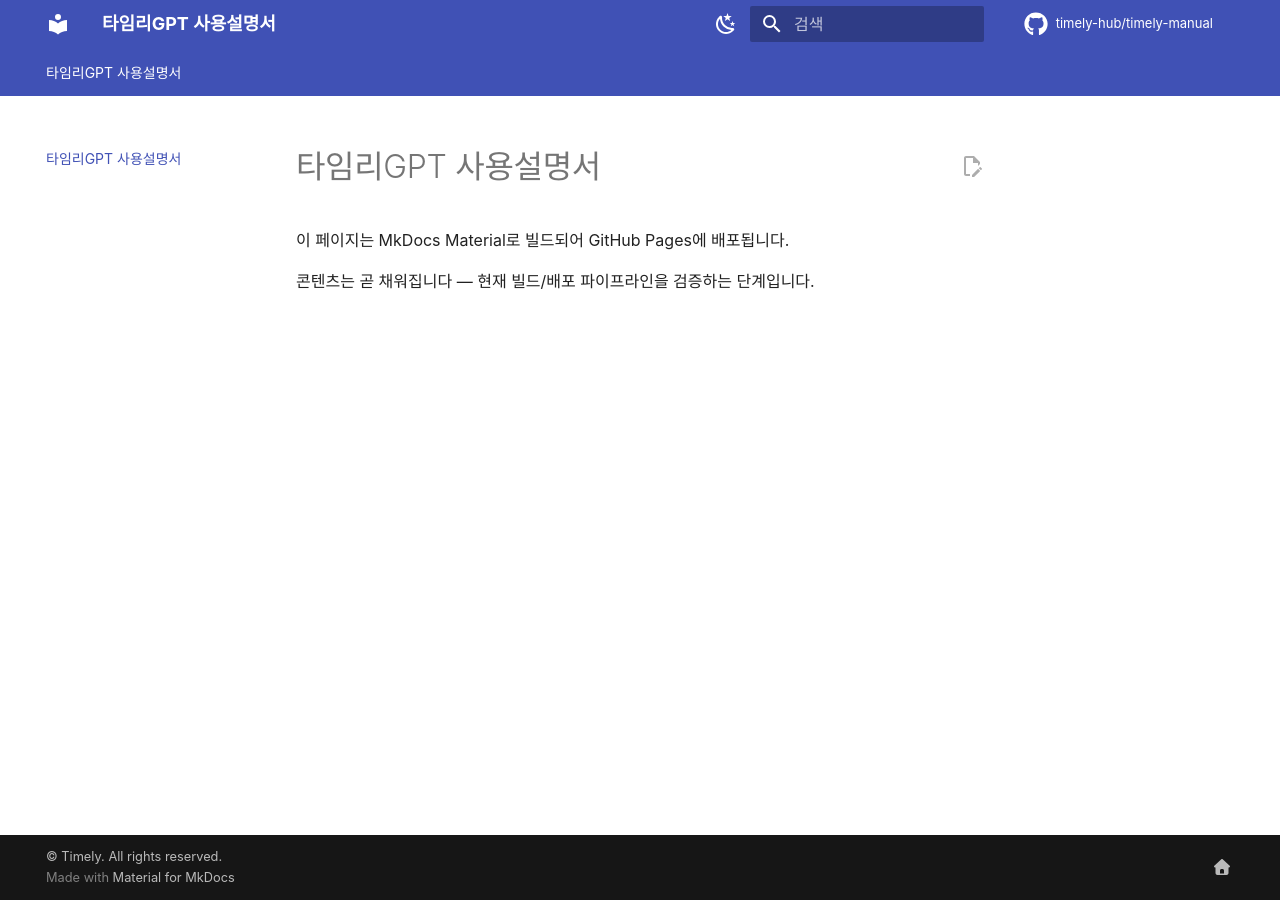
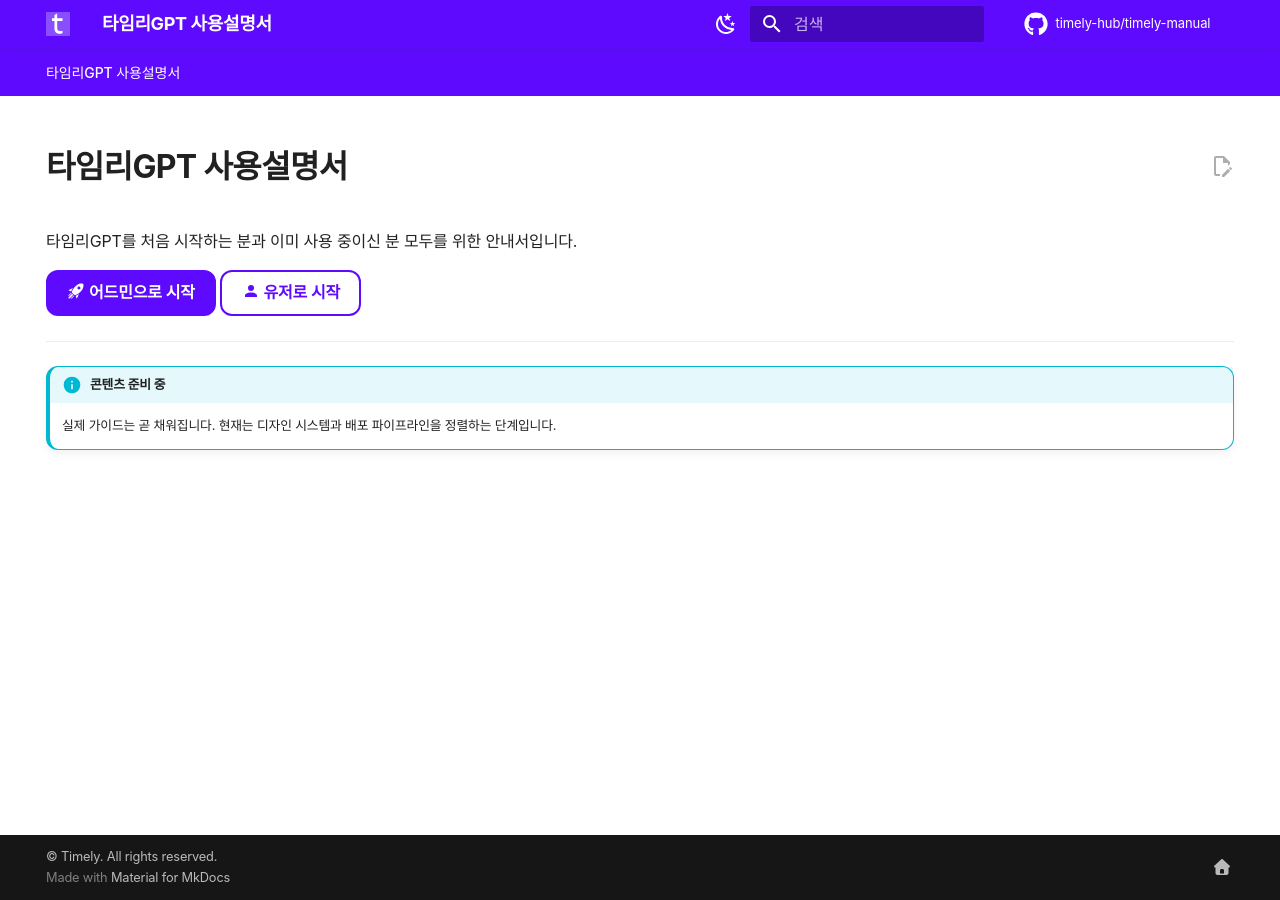
Before and after one commit to timely-hub/timely-manual, an MkDocs documentation site: the page built from docs/index.md, in a window 1280 px wide. Built offline with MkDocs 1.6.1 and Material for MkDocs 9.7.7, drawn with Linux system fonts in a browser that asks for light colours; some web fonts are replaced; comment, search, counter and statistics services are not loaded.

Commit message:
feat(theme): apply Timely brand design system
- Add brand.css mapping mkdocs-material variables to design tokens
  (primary #5e0aff, gray scale, status colors, Pretendard, shadow set)
- Source-of-truth tokens come from timely-gpt-integration/apps/frontend/app/themes/tokens.css
- Use brand favicon.svg/.ico as site logo and favicon
- Light/dark palette switched to 'custom' to receive overrides
- Soft radius + brand-tinted admonitions, tables, buttons
- Update index.md with a CTA hero matching docs-site conventions

Co-Authored-By: Claude Opus 4.7 (1M context) <noreply@anthropic.com>

```diff
--- /dev/null
+++ b/docs/assets/css/brand.css
@@ -0,0 +1,220 @@
+/* ---------------------------------------------------------------------------
+ * Timely brand overrides for MkDocs Material.
+ * Source-of-truth tokens live in timely-gpt-integration/apps/frontend/app/themes/tokens.css.
+ * Keep these in sync with the design system; do not introduce new hex values here.
+ * ------------------------------------------------------------------------- */
+
+:root {
+  /* Brand palette (from tokens.css) */
+  --timely-primary-50: #f8f5ff;
+  --timely-primary-100: #e2d6ff;
+  --timely-primary-300: #b48fff;
+  --timely-primary-500: #5e0aff;
+  --timely-primary-600: #4d00e0;
+  --timely-black: #1b1d1f;
+  --timely-gray-50: #f7f8f9;
+  --timely-gray-100: #e8ebed;
+  --timely-gray-200: #c9cdd2;
+  --timely-gray-300: #56595d;
+  --timely-gray-400: #8e959d;
+  --timely-gray-500: #4d5053;
+  --timely-gray-600: #34373a;
+  --timely-info-500: #124cc0;
+  --timely-success-500: #08875d;
+  --timely-warning-500: #6b4e00;
+  --timely-danger-500: #a11723;
+
+  /* Map onto MkDocs Material variables --------------------------------- */
+  --md-primary-fg-color: var(--timely-primary-500);
+  --md-primary-fg-color--light: var(--timely-primary-300);
+  --md-primary-fg-color--dark: var(--timely-primary-600);
+  --md-primary-bg-color: #ffffff;
+  --md-primary-bg-color--light: rgba(255, 255, 255, 0.7);
+
+  --md-accent-fg-color: var(--timely-primary-500);
+  --md-accent-fg-color--transparent: rgba(94, 10, 255, 0.1);
+  --md-accent-bg-color: #ffffff;
+
+  --md-typeset-a-color: var(--timely-primary-500);
+
+  --md-default-fg-color: var(--timely-black);
+  --md-default-fg-color--light: var(--timely-gray-500);
+  --md-default-fg-color--lighter: var(--timely-gray-400);
+  --md-default-fg-color--lightest: var(--timely-gray-200);
+
+  --md-default-bg-color: #ffffff;
+
+  --md-code-bg-color: var(--timely-gray-50);
+  --md-code-fg-color: var(--timely-black);
+
+  /* Typography */
+  --md-text-font: "Pretendard", -apple-system, BlinkMacSystemFont,
+    "Segoe UI", "Apple SD Gothic Neo", "Noto Sans KR", sans-serif;
+  --md-code-font: "JetBrains Mono", "Menlo", "Consolas", monospace;
+}
+
+/* Dark mode tweaks --------------------------------------------------------- */
+[data-md-color-scheme="slate"] {
+  --md-primary-fg-color: var(--timely-primary-500);
+  --md-primary-fg-color--light: var(--timely-primary-300);
+  --md-primary-fg-color--dark: var(--timely-primary-600);
+
+  --md-accent-fg-color: var(--timely-primary-300);
+  --md-accent-fg-color--transparent: rgba(180, 143, 255, 0.15);
+
+  --md-typeset-a-color: var(--timely-primary-300);
+
+  --md-default-fg-color: rgba(255, 255, 255, 0.92);
+  --md-default-fg-color--light: rgba(255, 255, 255, 0.7);
+
+  --md-default-bg-color: var(--timely-gray-600);
+  --md-code-bg-color: rgba(255, 255, 255, 0.05);
+}
+
+/* ---------------------------------------------------------------------------
+ * Global typography polish — Pretendard prefers tighter tracking.
+ * ------------------------------------------------------------------------- */
+body,
+.md-typeset {
+  letter-spacing: -0.01em;
+  -webkit-font-smoothing: antialiased;
+  -moz-osx-font-smoothing: grayscale;
+}
+
+.md-typeset h1,
+.md-typeset h2,
+.md-typeset h3,
+.md-typeset h4 {
+  letter-spacing: -0.02em;
+  font-weight: 700;
+}
+
+.md-typeset h1 {
+  color: var(--md-default-fg-color);
+}
+
+/* ---------------------------------------------------------------------------
+ * Header & navigation
+ * ------------------------------------------------------------------------- */
+.md-header {
+  box-shadow: 0px 1px 2px 0px rgba(51, 51, 51, 0.06),
+    0px 3px 3px 0px rgba(51, 51, 51, 0.05);
+}
+
+.md-header__title {
+  font-weight: 700;
+  letter-spacing: -0.02em;
+}
+
+/* Top tabs (어드민 가이드 / 유저 가이드 / FAQ ...) */
+.md-tabs {
+  background-color: var(--md-primary-fg-color);
+}
+
+.md-tabs__link {
+  opacity: 0.85;
+  font-weight: 500;
+}
+
+.md-tabs__link--active,
+.md-tabs__link:hover {
+  opacity: 1;
+}
+
+/* ---------------------------------------------------------------------------
+ * Content
+ * ------------------------------------------------------------------------- */
+
+/* Links: brand color, subtle underline on hover */
+.md-typeset a {
+  text-decoration: none;
+  border-bottom: 1px solid transparent;
+  transition: border-color 0.15s ease;
+}
+.md-typeset a:hover {
+  border-bottom-color: currentColor;
+}
+
+/* Buttons (mkdocs-material .md-button) */
+.md-typeset .md-button {
+  border-radius: 12px;
+  font-weight: 600;
+  letter-spacing: -0.01em;
+  padding: 0.5em 1.2em;
+}
+.md-typeset .md-button--primary {
+  background-color: var(--timely-primary-500);
+  border-color: var(--timely-primary-500);
+  color: #ffffff;
+}
+.md-typeset .md-button--primary:hover {
+  background-color: var(--timely-primary-600);
+  border-color: var(--timely-primary-600);
+}
+
+/* Admonitions: softer radius, brand-tinted */
+.md-typeset .admonition,
+.md-typeset details {
+  border-radius: 12px;
+  border-left-width: 4px;
+}
+
+.md-typeset .admonition.note,
+.md-typeset details.note {
+  border-color: var(--timely-info-500);
+}
+.md-typeset .note > .admonition-title,
+.md-typeset .note > summary {
+  background-color: rgba(18, 76, 192, 0.08);
+}
+
+.md-typeset .admonition.tip,
+.md-typeset details.tip {
+  border-color: var(--timely-success-500);
+}
+.md-typeset .tip > .admonition-title,
+.md-typeset .tip > summary {
+  background-color: rgba(8, 135, 93, 0.08);
+}
+
+.md-typeset .admonition.warning,
+.md-typeset details.warning {
+  border-color: var(--timely-warning-500);
+}
+
+.md-typeset .admonition.danger,
+.md-typeset details.danger {
+  border-color: var(--timely-danger-500);
+}
+
+/* Tables: clean look matching design system */
+.md-typeset table:not([class]) {
+  border-radius: 12px;
+  overflow: hidden;
+  border: 1px solid var(--timely-gray-100);
+  box-shadow: none;
+}
+.md-typeset table:not([class]) th {
+  background-color: var(--timely-gray-50);
+  font-weight: 700;
+}
+
+/* Code blocks: subtle background */
+.md-typeset pre > code {
+  border-radius: 8px;
+}
+
+/* Images: rounded corners */
+.md-typeset img {
+  border-radius: 8px;
+}
+
+/* Footer: brand-colored link */
+.md-footer-meta__inner a {
+  color: rgba(255, 255, 255, 0.9);
+}
+
+/* Search: focus ring in brand color */
+.md-search__input {
+  border-radius: 8px;
+}
--- a/docs/index.md
+++ b/docs/index.md
@@ -1,5 +1,17 @@
+---
+hide:
+  - navigation
+  - toc
+---
+
 # 타임리GPT 사용설명서
 
-이 페이지는 MkDocs Material로 빌드되어 GitHub Pages에 배포됩니다.
+타임리GPT를 처음 시작하는 분과 이미 사용 중이신 분 모두를 위한 안내서입니다.
 
-콘텐츠는 곧 채워집니다 — 현재 빌드/배포 파이프라인을 검증하는 단계입니다.
+[:material-rocket-launch: 어드민으로 시작](#){ .md-button .md-button--primary }
+[:material-account: 유저로 시작](#){ .md-button }
+
+---
+
+!!! info "콘텐츠 준비 중"
+    실제 가이드는 곧 채워집니다. 현재는 디자인 시스템과 배포 파이프라인을 정렬하는 단계입니다.
--- a/mkdocs.yml
+++ b/mkdocs.yml
@@ -11,6 +11,8 @@ edit_uri: edit/master/docs/
 theme:
   name: material
   language: ko
+  logo: assets/img/favicon.svg
+  favicon: assets/img/favicon.ico
   features:
     - navigation.tabs
     - navigation.sections
@@ -27,15 +29,15 @@ theme:
   palette:
     - media: "(prefers-color-scheme: light)"
       scheme: default
-      primary: indigo
-      accent: indigo
+      primary: custom
+      accent: custom
       toggle:
         icon: material/weather-night
         name: 다크 모드로 전환
     - media: "(prefers-color-scheme: dark)"
       scheme: slate
-      primary: indigo
-      accent: indigo
+      primary: custom
+      accent: custom
       toggle:
         icon: material/weather-sunny
         name: 라이트 모드로 전환
@@ -44,6 +46,9 @@ theme:
     code: JetBrains Mono
   icon:
     repo: fontawesome/brands/github
+
+extra_css:
+  - assets/css/brand.css
 
 markdown_extensions:
   - admonition
```
Also changed, not shown: docs/assets/img/favicon.ico (added), docs/assets/img/favicon.svg (added), 1 other file.
